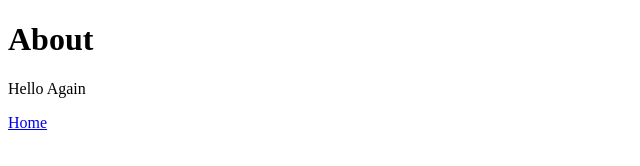
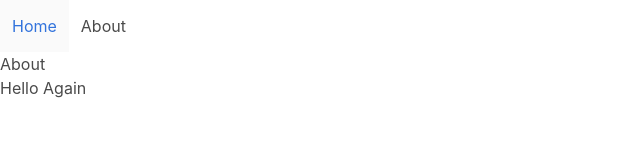
Before and after one commit to zacse/basic-node-server, a website: page about.html in a window 1280 px wide. Shown: the whole page, without its empty margins (0-640 px from the left). Drawn offline with nearby package versions, Linux system fonts and the light colour scheme.

Commit message:
Updating Styles

```diff
--- a/about.html
+++ b/about.html
@@ -2,10 +2,19 @@
 <html>
 	<head>
 		<title></title>
+		<meta charset="utf-8">
+		<meta name="viewport" content="width=device-width, initial-scale=1">
+		<link rel="stylesheet" href="https://cdnjs.cloudflare.com/ajax/libs/bulma/0.7.4/css/bulma.min.css">
 	</head>
 	<body>
+		<nav class="navbar" role="navigation">
+			<div class="navbar">
+				<a class="navbar-item" href="/">Home</a>
+				<a class="navbar-item" href="/about.html">About</a>
+			</div>
+		</nav>
 		<h1>About</h1>
 		<p>Hello Again</p>
-		<a href="/index.html">Home</a>
+
 	</body>
 </html>
--- a/package.json
+++ b/package.json
@@ -7,5 +7,8 @@
     "test": "echo \"Error: no test specified\" && exit 1"
   },
   "author": "",
-  "license": "ISC"
+  "license": "ISC",
+  "dependencies": {
+    "bulma": "^0.7.4"
+  }
 }
```
Also changed, not shown: index.html (+10 -1 lines), 2 other files.
